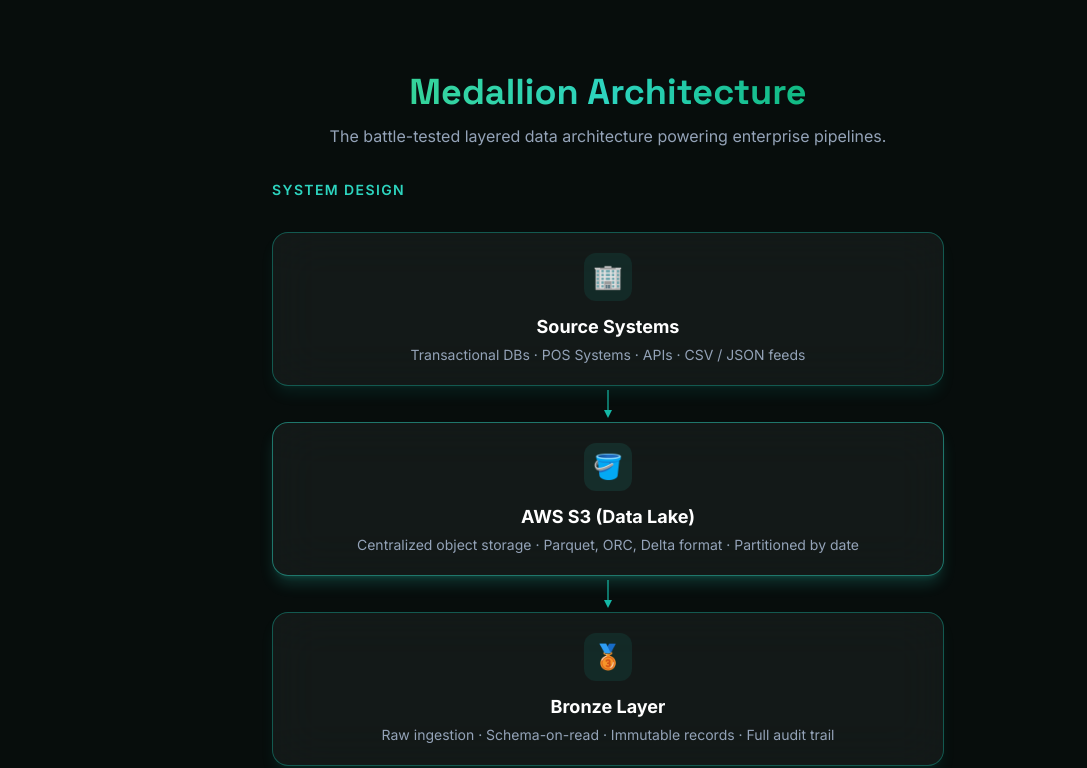
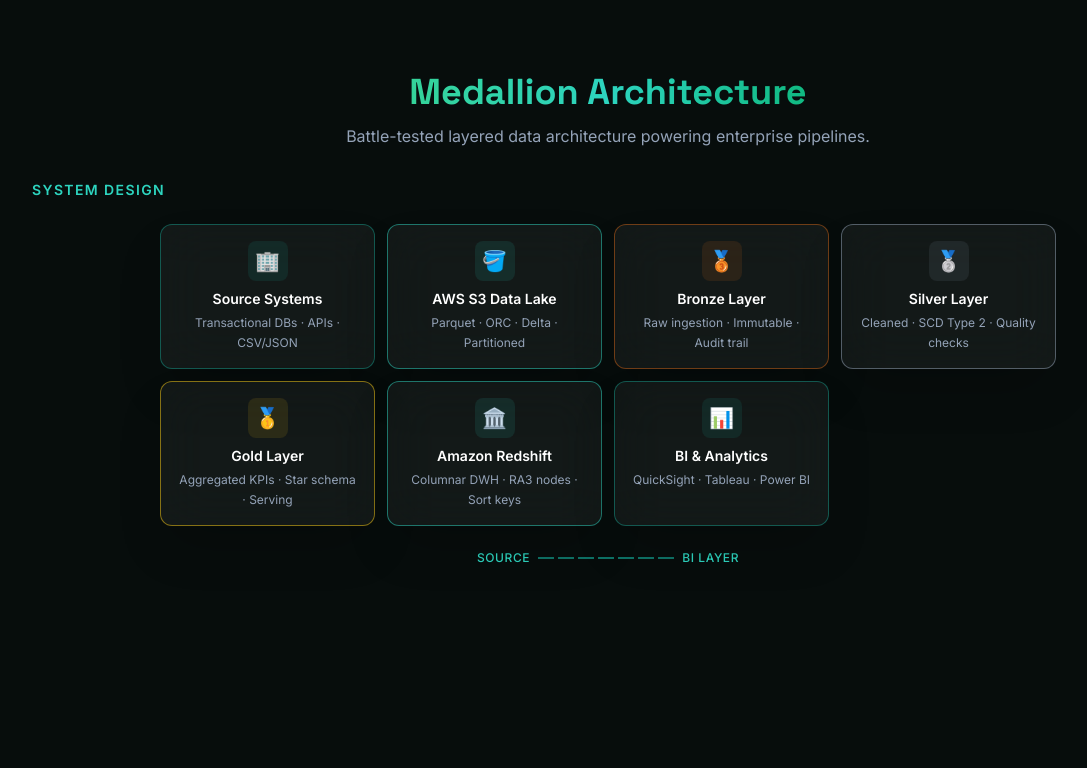
Before and after one commit to DHANANJAYSITAP01/portfolio2, a React (Vite) app: page / in a window 1280 px wide. Shown: the part 4840-5608 px from the top of the page, without its empty margins (32-1119 px from the left). Built offline with nearby package versions, Linux system fonts and the light colour scheme.

Commit message:
Update MedallionArchitecture.jsx

```diff
--- a/src/components/MedallionArchitecture.jsx
+++ b/src/components/MedallionArchitecture.jsx
@@ -2,95 +2,50 @@
 import Section from "./Section";
 
 const layers = [
-  {
-    emoji: "🏢",
-    title: "Source Systems",
-    desc: "Transactional DBs · POS Systems · APIs · CSV / JSON feeds",
-    border: "border-teal-500/40",
-    glow: "shadow-teal-500/10",
-    iconBg: "bg-teal-500/10",
-  },
-  {
-    emoji: "🪣",
-    title: "AWS S3 (Data Lake)",
-    desc: "Centralized object storage · Parquet, ORC, Delta format · Partitioned by date",
-    border: "border-teal-400/50",
-    glow: "shadow-teal-400/20",
-    iconBg: "bg-teal-400/10",
-  },
-  {
-    emoji: "🥉",
-    title: "Bronze Layer",
-    desc: "Raw ingestion · Schema-on-read · Immutable records · Full audit trail",
-    border: "border-teal-500/40",
-    glow: "shadow-teal-500/10",
-    iconBg: "bg-teal-500/10",
-  },
-  {
-    emoji: "🥈",
-    title: "Silver Layer",
-    desc: "Cleaned & deduped · SCD Type 2 · Data quality checks · Business keys",
-    border: "border-teal-400/50",
-    glow: "shadow-teal-400/20",
-    iconBg: "bg-teal-400/10",
-  },
-  {
-    emoji: "🥇",
-    title: "Gold Layer",
-    desc: "Aggregated KPIs · Star schema · Business-ready · Serving layer",
-    border: "border-teal-300/50",
-    glow: "shadow-teal-300/20",
-    iconBg: "bg-teal-300/10",
-  },
-  {
-    emoji: "🏛️",
-    title: "Amazon Redshift",
-    desc: "Columnar DWH · Distribution keys · Sort keys · RA3 nodes",
-    border: "border-teal-400/50",
-    glow: "shadow-teal-400/20",
-    iconBg: "bg-teal-400/10",
-  },
-  {
-    emoji: "📊",
-    title: "BI & Analytics",
-    desc: "QuickSight · Tableau · Power BI · Self-service dashboards",
-    border: "border-teal-500/40",
-    glow: "shadow-teal-500/10",
-    iconBg: "bg-teal-500/10",
-  },
+  { emoji: "🏢", title: "Source Systems", desc: "Transactional DBs · APIs · CSV/JSON", border: "border-teal-500/40", iconBg: "bg-teal-500/10" },
+  { emoji: "🪣", title: "AWS S3 Data Lake", desc: "Parquet · ORC · Delta · Partitioned", border: "border-teal-400/50", iconBg: "bg-teal-400/10" },
+  { emoji: "🥉", title: "Bronze Layer", desc: "Raw ingestion · Immutable · Audit trail", border: "border-orange-500/40", iconBg: "bg-orange-500/10" },
+  { emoji: "🥈", title: "Silver Layer", desc: "Cleaned · SCD Type 2 · Quality checks", border: "border-slate-400/50", iconBg: "bg-slate-400/10" },
+  { emoji: "🥇", title: "Gold Layer", desc: "Aggregated KPIs · Star schema · Serving", border: "border-yellow-400/50", iconBg: "bg-yellow-400/10" },
+  { emoji: "🏛️", title: "Amazon Redshift", desc: "Columnar DWH · RA3 nodes · Sort keys", border: "border-teal-400/50", iconBg: "bg-teal-400/10" },
+  { emoji: "📊", title: "BI & Analytics", desc: "QuickSight · Tableau · Power BI", border: "border-teal-500/40", iconBg: "bg-teal-500/10" },
 ];
 
 export default function MedallionArchitecture() {
   return (
-    <Section id="medallion" title="Medallion Architecture" subtitle="The battle-tested layered data architecture powering enterprise pipelines.">
-      <div className="max-w-2xl mx-auto">
-        <p className="text-teal-400 text-sm font-semibold tracking-widest uppercase mb-8 -mt-4">
+    <Section id="medallion" title="Medallion Architecture" subtitle="Battle-tested layered data architecture powering enterprise pipelines.">
+      <p className="text-teal-400 text-sm font-semibold tracking-widest uppercase mb-6 -mt-4">
         System Design
       </p>
-        <div className="flex flex-col items-center gap-0">
+
+      <div className="grid grid-cols-2 md:grid-cols-3 lg:grid-cols-4 gap-3 max-w-4xl mx-auto">
         {layers.map((layer, i) => (
-            <div key={i} className="flex flex-col items-center w-full">
           <motion.div
-                initial={{ opacity: 0, scale: 0.9 }}
-                whileInView={{ opacity: 1, scale: 1 }}
-                transition={{ duration: 0.4, delay: i * 0.1 }}
-                className={`w-full rounded-2xl border ${layer.border} glass shadow-lg ${layer.glow} p-5 text-center`}
+            key={i}
+            initial={{ opacity: 0, y: 20 }}
+            whileInView={{ opacity: 1, y: 0 }}
+            transition={{ duration: 0.3, delay: i * 0.08 }}
+            className={`rounded-xl border ${layer.border} glass p-4 text-center hover:-translate-y-1 transition-transform`}
           >
-                <div className={`inline-flex items-center justify-center w-12 h-12 rounded-xl ${layer.iconBg} mb-3 text-2xl`}>
+            <div className={`inline-flex items-center justify-center w-10 h-10 rounded-lg ${layer.iconBg} mb-2 text-xl`}>
               {layer.emoji}
             </div>
-                <h3 className="text-white font-bold text-lg">{layer.title}</h3>
-                <p className="text-slate-400 text-sm mt-1">{layer.desc}</p>
+            <h3 className="text-white font-semibold text-sm">{layer.title}</h3>
+            <p className="text-slate-400 text-xs mt-1 leading-relaxed">{layer.desc}</p>
           </motion.div>
+        ))}
+      </div>
 
-              {i < layers.length - 1 && (
-                <div className="flex flex-col items-center my-1">
-                  <div className="w-0.5 h-5 bg-teal-500/60"></div>
-                  <div className="w-0 h-0 border-l-4 border-r-4 border-t-8 border-l-transparent border-r-transparent border-t-teal-500"></div>
+      {/* Flow arrow */}
+      <div className="flex justify-center mt-6">
+        <div className="flex items-center gap-2 text-teal-400 text-xs font-medium tracking-wider">
+          <span>SOURCE</span>
+          <div className="flex gap-1">
+            {[...Array(7)].map((_, i) => (
+              <div key={i} className="w-4 h-0.5 bg-teal-500/60"></div>
+            ))}
           </div>
-              )}
-            </div>
-          ))}
+          <span>BI LAYER</span>
         </div>
       </div>
     </Section>
```
Lines whose indentation alone changed are shown as unchanged.
